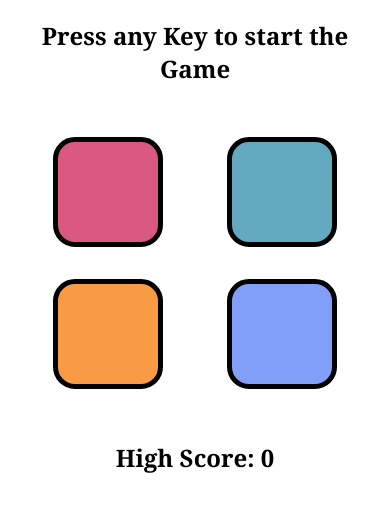
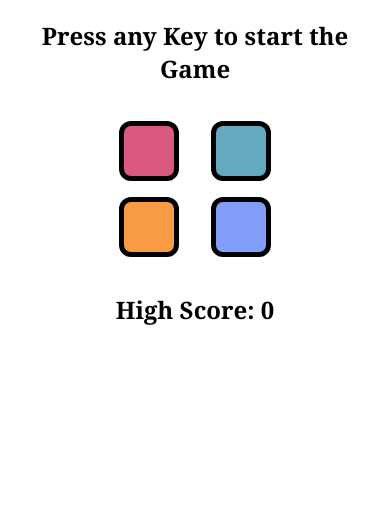
Before and after one commit to harshitja31/Simon-Say-Game, a plain HTML site: page index.html in a window 390 px wide. Shown: the part 67-578 px from the top of the page. Drawn offline with Linux system fonts and the light colour scheme.

Commit message:
first commit

```diff
--- a/style.css
+++ b/style.css
@@ -2,33 +2,50 @@ body{
     font-family:Cambria, Cochin, Georgia, Times, 'Times New Roman', serif;
     text-align: center;
 }
+
 .box-container{
     display: flex;
     justify-content: center;
+    flex-wrap: wrap; /* Allows the items to wrap as needed */
 }
+
 .btn{
     height: 100px;
     width: 100px;
     margin: 2rem;
     border-radius :20%;
     border: 5px solid black;
-    /* line-height: 600%; */
 }
+
 .red{
     background-color: #d95980;
 }
+
 .orange{
     background-color: #f99b45;
 }
+
 .green{
     background-color: #63aac0;
 }
+
 .blue{
     background-color: #819ff9;
 }
+
 .flash{
     background-color: white;
 }
+
 .userFlash{
     background-color: green;
 }
+
+/* Media query for screens smaller than 600px */
+@media only screen and (max-width: 600px) {
+    .btn{
+        height: 50px;
+        width: 50px;
+        margin: 1rem;
+    }
+}
```
